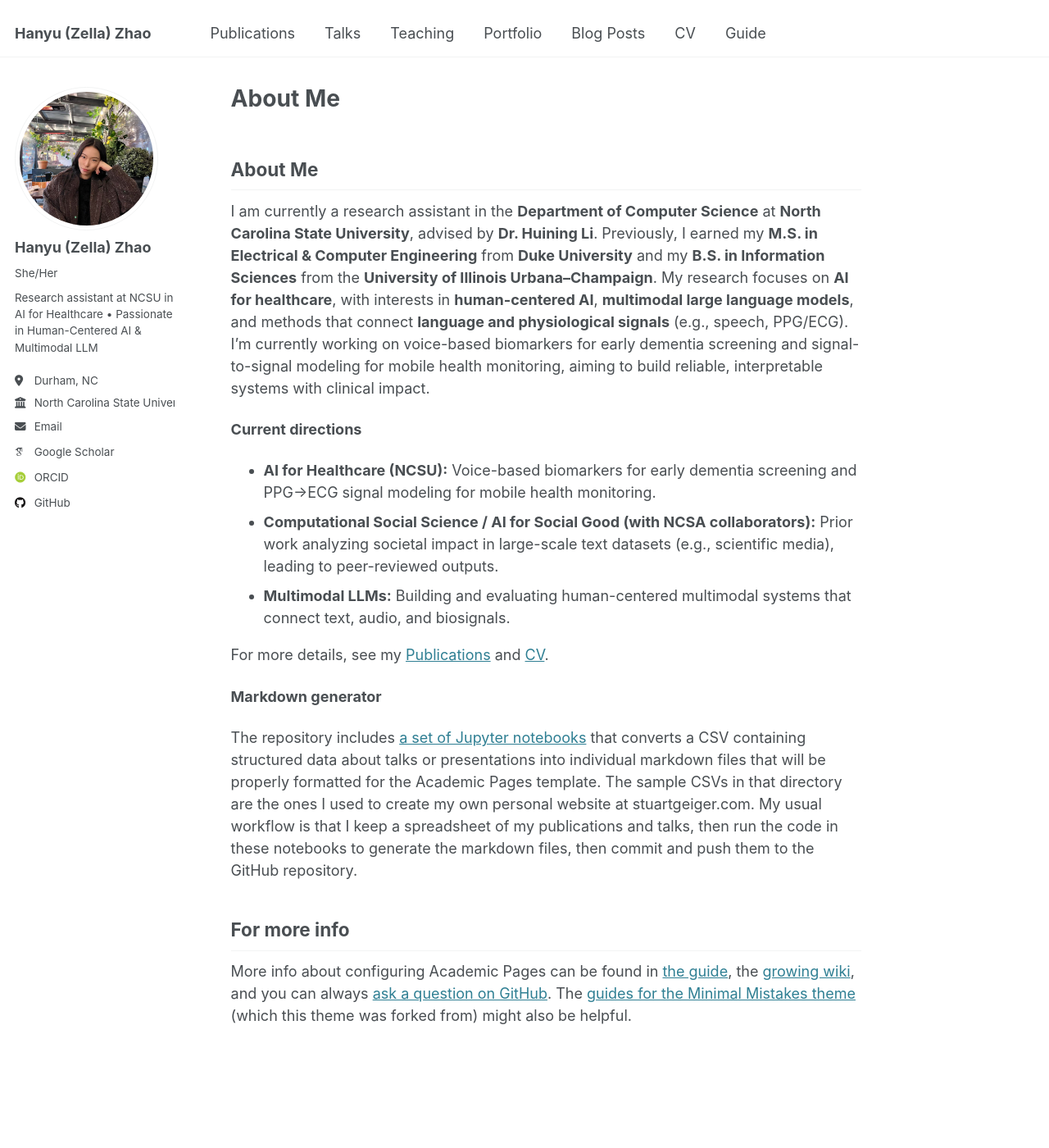
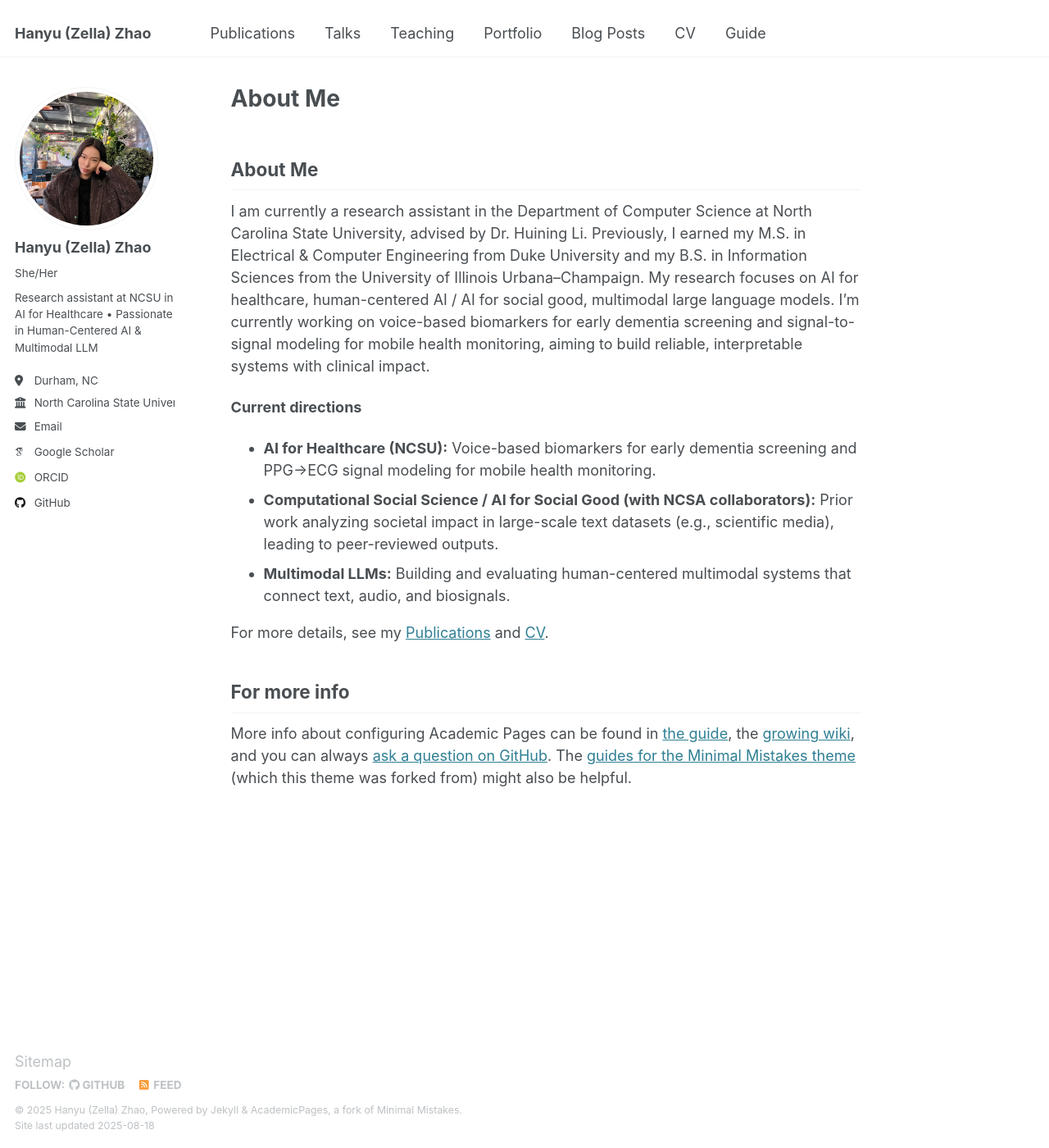
Before and after one commit to therealzella/therealzella.github.io, a Jekyll site: the page built from _pages/about.md, in a window 1280 px wide and 1400 px high. Shown: the whole window at 82% size. Built offline with Jekyll 4.4.1, drawn with Linux system fonts in a browser that asks for light colours; some web fonts are replaced.

Commit message:
Update about.md

```diff
--- a/_pages/about.md
+++ b/_pages/about.md
@@ -9,7 +9,7 @@ redirect_from:
 
 About Me
 ------
-I am currently a research assistant in the **Department of Computer Science** at **North Carolina State University**, advised by **Dr. Huining Li**. Previously, I earned my **M.S. in Electrical & Computer Engineering** from **Duke University** and my **B.S. in Information Sciences** from the **University of Illinois Urbana–Champaign**. My research focuses on **AI for healthcare**, with interests in **human-centered AI**, **multimodal large language models**, and methods that connect **language and physiological signals** (e.g., speech, PPG/ECG). I’m currently working on voice-based biomarkers for early dementia screening and signal-to-signal modeling for mobile health monitoring, aiming to build reliable, interpretable systems with clinical impact.
+I am currently a research assistant in the Department of Computer Science at North Carolina State University, advised by Dr. Huining Li. Previously, I earned my M.S. in Electrical & Computer Engineering from Duke University and my B.S. in Information Sciences from the University of Illinois Urbana–Champaign. My research focuses on AI for healthcare, human-centered AI / AI for social good, multimodal large language models. I’m currently working on voice-based biomarkers for early dementia screening and signal-to-signal modeling for mobile health monitoring, aiming to build reliable, interpretable systems with clinical impact.
 
 **Current directions**
 - **AI for Healthcare (NCSU):** Voice-based biomarkers for early dementia screening and PPG→ECG signal modeling for mobile health monitoring.
@@ -19,12 +19,6 @@ I am currently a research assistant in the **Department of Computer Science** at
 For more details, see my [Publications](/publications/) and [CV](/files/Zella_Zhao_CV.pdf).
 
 
-**Markdown generator**
-
-The repository includes [a set of Jupyter notebooks](https://github.com/academicpages/academicpages.github.io/tree/master/markdown_generator
-) that converts a CSV containing structured data about talks or presentations into individual markdown files that will be properly formatted for the Academic Pages template. The sample CSVs in that directory are the ones I used to create my own personal website at stuartgeiger.com. My usual workflow is that I keep a spreadsheet of my publications and talks, then run the code in these notebooks to generate the markdown files, then commit and push them to the GitHub repository.
-
-
 For more info
 ------
 More info about configuring Academic Pages can be found in [the guide](https://academicpages.github.io/markdown/), the [growing wiki](https://github.com/academicpages/academicpages.github.io/wiki), and you can always [ask a question on GitHub](https://github.com/academicpages/academicpages.github.io/discussions). The [guides for the Minimal Mistakes theme](https://mmistakes.github.io/minimal-mistakes/docs/configuration/) (which this theme was forked from) might also be helpful.
```
